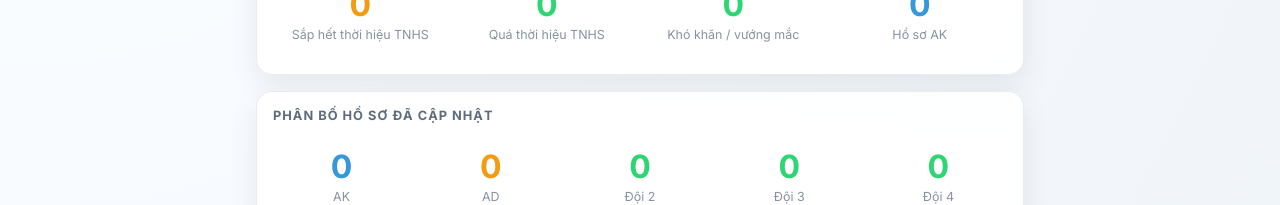
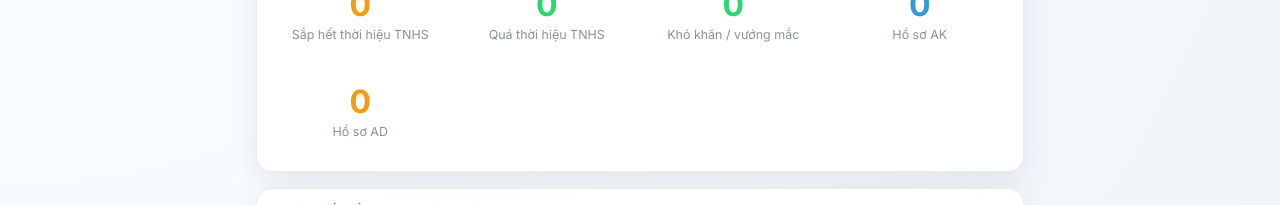
Before and after one commit to Thangsw/investigation-report, a React (Vite) app: page / in a window 1280 px wide. Shown: the part 509-714 px from the top of the page. Built offline with nearby package versions, Linux system fonts and the light colour scheme; no server answers.

Commit message:
Show both AK and AD in progress summary

```diff
--- a/src/components/StatsCards.tsx
+++ b/src/components/StatsCards.tsx
@@ -75,6 +75,10 @@ export default function StatsCards({ reports }: Props) {
             <div className="stat-value blue">{metrics.akCount}</div>
             <div className="stat-label">Hồ sơ AK</div>
           </div>
+          <div className="stat-card">
+            <div className="stat-value amber">{metrics.adCount}</div>
+            <div className="stat-label">Hồ sơ AD</div>
+          </div>
         </div>
       </div>
 
```
